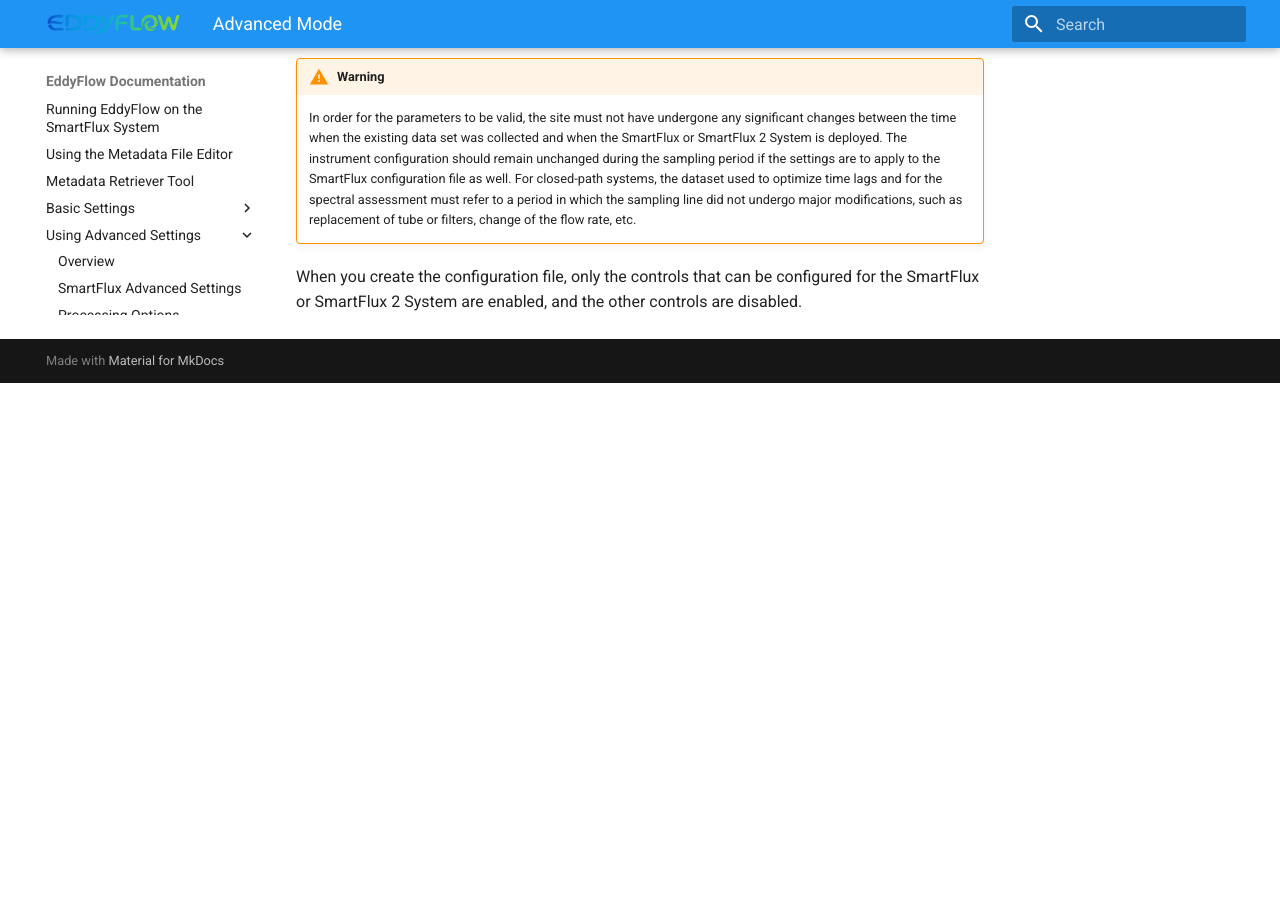
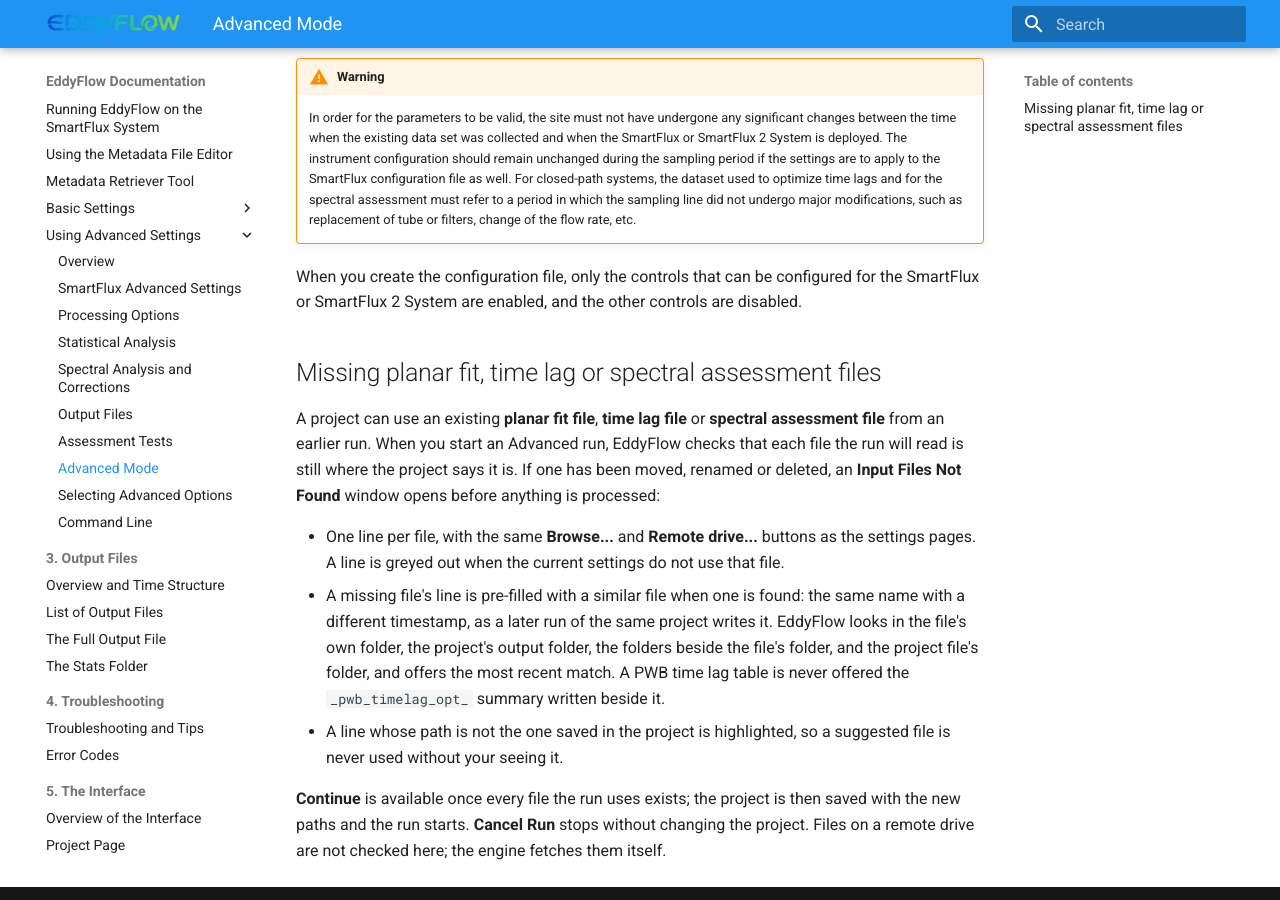
Before and after one commit to kebasaa/eddyflow-documentation, an MkDocs documentation site: the page built from docs/topics/advanced-mode.md, in a window 1280 px wide and 900 px high, scrolled down 574 px. Built offline with MkDocs 1.6.1 and Material for MkDocs 9.7.7, drawn with Linux system fonts in a browser that asks for light colours; before the commit the page ends 957 px from its top, so only the background shows below that.

Commit message:
Describe the check for missing assessment files before an Advanced run
The Advanced mode page explains the Input Files Not Found window: one
line per file with Browse and Remote drive, the similar file it offers
and where it looks, the highlight on a changed path, and what Continue
and Cancel Run do. What's new records it.

```diff
--- a/docs/topics/advanced-mode.md
+++ b/docs/topics/advanced-mode.md
@@ -13,3 +13,13 @@ However, if you wish to use a **Planar-fit method for Axis Rotation**, the **Aut
     In order for the parameters to be valid, the site must not have undergone any significant changes between the time when the existing data set was collected and when the SmartFlux or SmartFlux 2 System is deployed. The instrument configuration should remain unchanged during the sampling period if the settings are to apply to the SmartFlux configuration file as well. For closed-path systems, the dataset used to optimize time lags and for the spectral assessment must refer to a period in which the sampling line did not undergo major modifications, such as replacement of tube or filters, change of the flow rate, etc.
 
 When you create the configuration file, only the controls that can be configured for the SmartFlux or SmartFlux 2 System are enabled, and the other controls are disabled.
+
+## Missing planar fit, time lag or spectral assessment files
+
+A project can use an existing **planar fit file**, **time lag file** or **spectral assessment file** from an earlier run. When you start an Advanced run, EddyFlow checks that each file the run will read is still where the project says it is. If one has been moved, renamed or deleted, an **Input Files Not Found** window opens before anything is processed:
+
+- One line per file, with the same **Browse...** and **Remote drive...** buttons as the settings pages. A line is greyed out when the current settings do not use that file.
+- A missing file's line is pre-filled with a similar file when one is found: the same name with a different timestamp, as a later run of the same project writes it. EddyFlow looks in the file's own folder, the project's output folder, the folders beside the file's folder, and the project file's folder, and offers the most recent match. A PWB time lag table is never offered the `_pwb_timelag_opt_` summary written beside it.
+- A line whose path is not the one saved in the project is highlighted, so a suggested file is never used without your seeing it.
+
+**Continue** is available once every file the run uses exists; the project is then saved with the new paths and the run starts. **Cancel Run** stops without changing the project. Files on a remote drive are not checked here; the engine fetches them itself.
```
Also changed, not shown: docs/topics/whats-new.md (+1 -0 lines).
